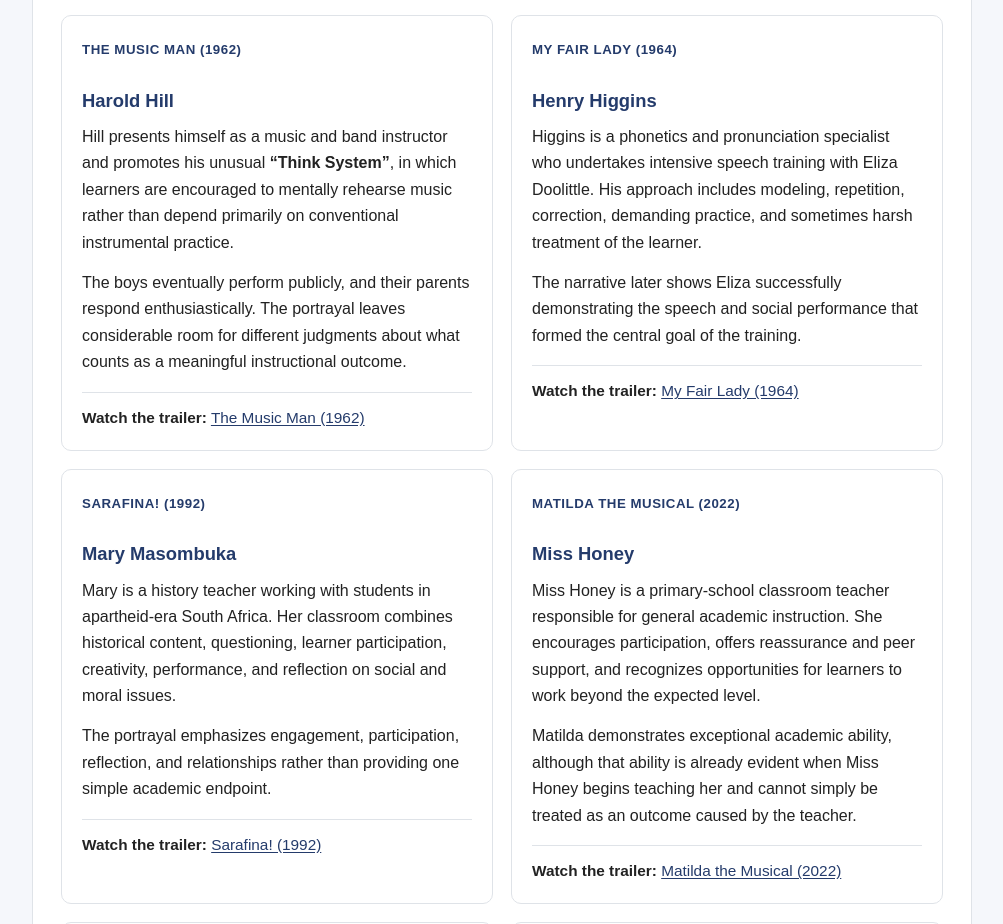
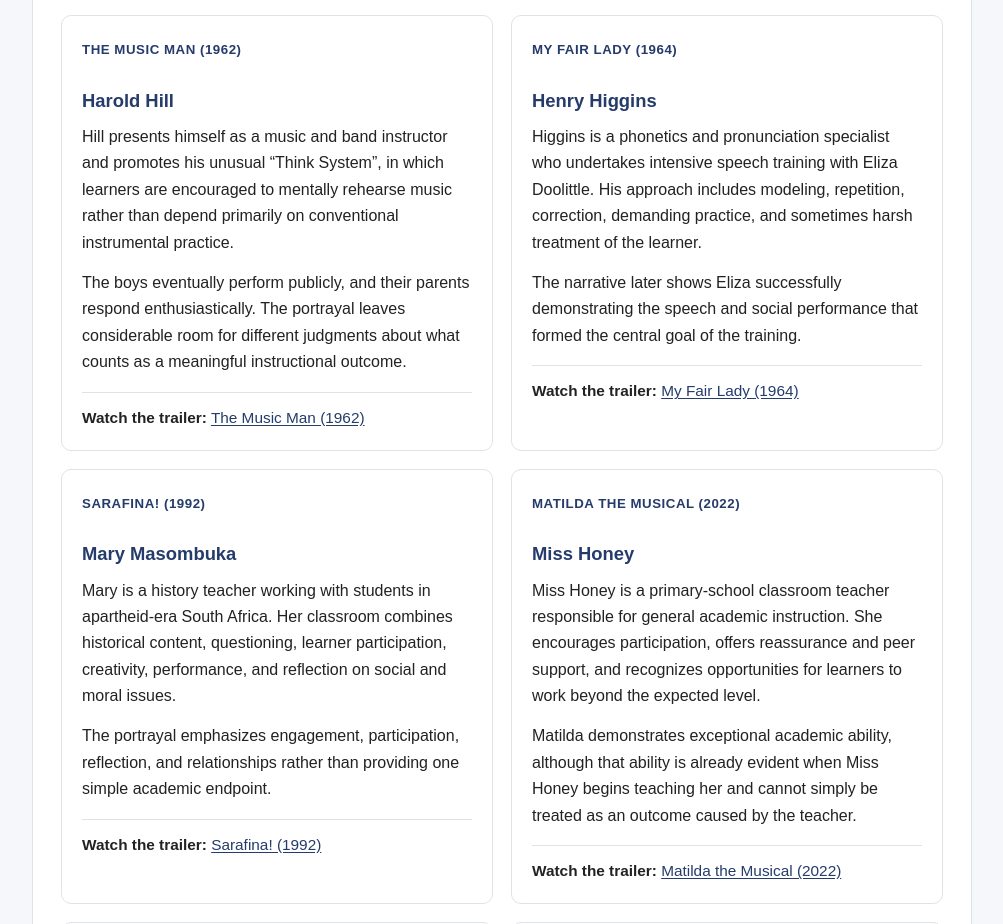
Before and after one commit to ajarnmonroe/ajarnmonroe.github.io, a plain HTML site: page debrief/index.html in a window 1280 px wide. Shown: the part 2269-3193 px from the top of the page, without its empty margins (138-1141 px from the left). Drawn offline with Linux system fonts and the light colour scheme.

Commit message:
Update index.html

```diff
--- a/debrief/index.html
+++ b/debrief/index.html
@@ -346,7 +346,7 @@
         <h3>Harold Hill</h3>
         <p>
           Hill presents himself as a music and band instructor and promotes
-          his unusual <strong>“Think System”</strong>, in which learners are
+          his unusual “Think System”, in which learners are
           encouraged to mentally rehearse music rather than depend primarily
           on conventional instrumental practice.
         </p>
```
